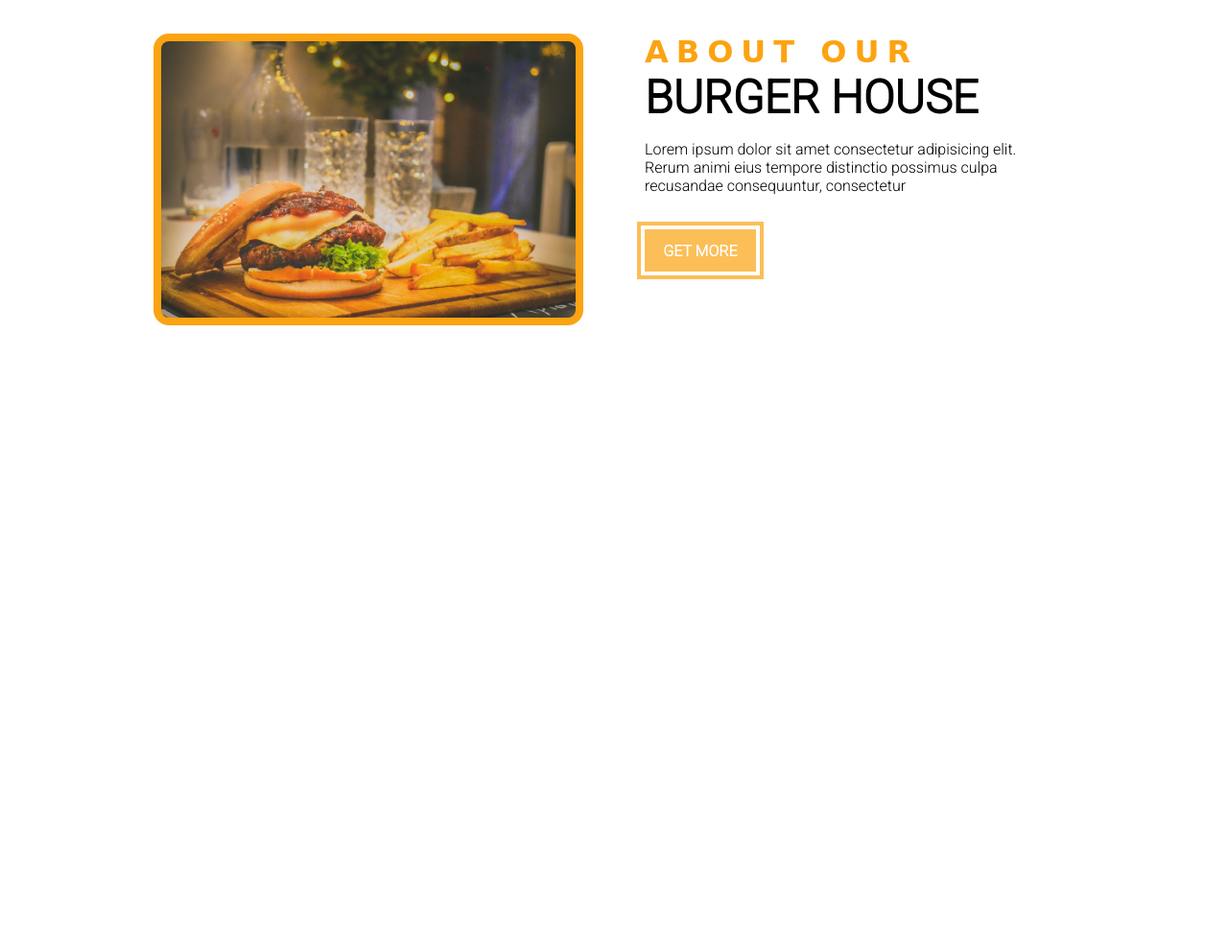
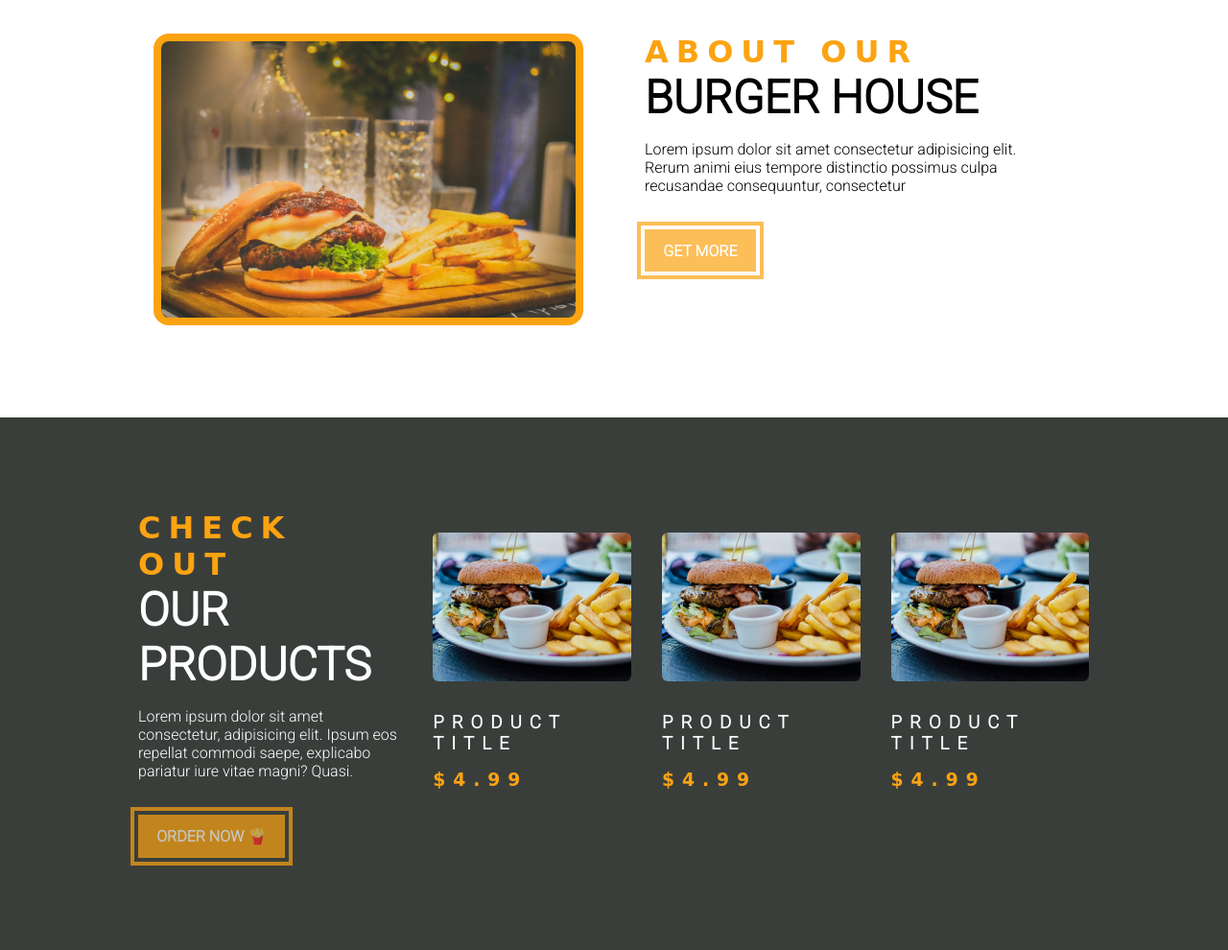
Before and after one commit to Hassanlafole/Burger-House-StartUp-Mogadishu, a plain HTML site: page index.html in a window 1280 px wide. Shown: the part 1169-2159 px from the top of the page at 96% size. Before the commit the page ends 1604 px from the top, so only its background shows below. Drawn offline with Linux system fonts and the light colour scheme; a web font is replaced by a local one.

Commit message:
added product page

```diff
--- a/index.html
+++ b/index.html
@@ -81,6 +81,50 @@
         </div>
     </section>
     <!-- end of about us page -->
+    <!-- PRODUCTS -->
+    <section class="products">
+        <div class="section-center clearfix">
+            <!-- product-info -->
+            <article class="products-info">
+                <!-- section-title -->
+                <div>
+                    <h3 class="section-subtitle">CHECK OUT</h3>
+                    <h2 class="section-title text-white">OUR PRODUCTS</h2>
+                </div>
+                <!-- end of section-title -->
+               <p class="products-text">Lorem ipsum dolor sit
+                   amet consectetur, adipisicing elit. Ipsum eos
+                   repellat commodi saepe, explicabo pariatur iure vitae magni? Quasi.</p>
+                <a href="about.html" class="main-btn">Order Now 🍟</a>
+            </article>
+            <!-- end of product-info -->
+            <!-- product-inventory -->
+            <article class="products-inventory clearfix">
+                <!-- single-products -->
+                <section class="product">
+                    <img src="images/product-1.jpg" alt="" class="product-img">
+                    <h3 class="product-title">product title</h3>
+                    <h3 class="product-price">$4.99</h3>
+                </section>
+                <!-- end single products -->
+                <!-- single-products -->
+                <section class="product">
+                    <img src="images/product-1.jpg" alt="" class="product-img">
+                    <h3 class="product-title">product title</h3>
+                    <h3 class="product-price">$4.99</h3>
+                </section>
+                <!-- end single products -->
+                <!-- single-products -->
+                <section class="product">
+                    <img src="images/product-1.jpg" alt="" class="product-img">
+                    <h3 class="product-title">product title</h3>
+                    <h3 class="product-price">$4.99</h3>
+                </section>
+                <!-- end single products -->
+            </article>
+            <!--end of product-inventory -->
+        </div>
+    </section>
 
 </body>
 </html>
--- a/style.css
+++ b/style.css
@@ -22,6 +22,9 @@ body{
 a{
     text-decoration: none;
 }
+.text-white{
+    color: var(--mainWhite);
+}
 /* end of helper classes */
 /* clearfix */
 .clearfix::before,.clearfix::after{
@@ -30,6 +33,26 @@ a{
     display: table;
 }
 /* end of clearfix */
+/* GLOBALS START */
+.section-center{
+    padding: 4rem 0;
+    width: 80vw;
+    max-width: 1170px;
+    margin: 0 auto;
+}
+.section-subtitle{
+    font-size: 2rem;
+    font-family: var(--macondoText);
+    text-transform: uppercase;
+    letter-spacing: var(--letterSpacing);
+    color: var(--secondaryColor);
+    /* margin-bottom: 15px; */
+}
+.section-title{
+    font-size: 3rem;
+    text-transform: uppercase;
+}
+/* GLOBALS END */
 header{
     background: linear-gradient(rgba(0,0,0,0.5),rgba(0,0,0,0.5)),url(images/main-bcg.jpg)
      center/cover no-repeat fixed;
@@ -176,12 +199,7 @@ header{
 }
 /* end specials */
 /* about us started */
-.section-center{
-    padding: 4rem 0;
-    width: 80vw;
-    max-width: 1170px;
-    margin: 0 auto;
-}
+
 .about-picture{
     width: 100%;
     display: block;
@@ -200,24 +218,10 @@ header{
     opacity: 0.7;
     transform: scale(1.2);
 }
-.section-subtitle{
-    font-size: 2rem;
-    font-family: var(--macondoText);
-    text-transform: uppercase;
-    letter-spacing: var(--letterSpacing);
-    color: var(--secondaryColor);
-    /* margin-bottom: 15px; */
-
-}
-.section-title{
-    font-size: 3rem;
-    text-transform: uppercase;
-}
 .about-text{
     margin: 1rem 0;
     max-width: 26rem;
 }
-/* end of about us */
 @media screen and (min-width:992px){
     .about-img, .about-info{
         float: left;
@@ -225,3 +229,68 @@ header{
         padding: 2rem;
     }
 }
+/* end of about us */
+/* products start */
+.products{
+    background-color: var(--mainDark);
+}
+.products-info, .products-inventory{
+    padding: 2rem 0;
+}
+.products-text{
+    color: var(--mainWhite);
+    max-width: 20rem;
+    margin: 1rem 0;
+}
+.product{
+    padding: 2rem 0;
+}
+.product-img{
+    width: 100%;
+    display: block;
+    border-radius: 0.4rem;
+    margin-bottom: 2rem;
+}
+.product-title{
+    color: var(--mainWhite);
+    text-transform: uppercase;
+    letter-spacing: var(--letterSpacing);
+    margin-bottom: 1rem;
+}
+.product-price{
+    color: var(--secondaryColor);
+    letter-spacing: var(--letterSpacing);
+    font-family: var(--macondoText);
+}
+
+@media screen and (min-width:768px){
+   .product{
+       float: left;
+       width: 50%;
+       padding: 2rem 1rem;
+   }
+   .products-info{
+       padding: 2rem 1rem;
+   }
+}
+
+@media screen and (min-width:992px){
+    .product{
+        width: 33.3%;
+    }
+ }
+
+ @media screen and (min-width:1200px){
+    .products-info{
+        float: left;
+        width: 30%;
+    }
+    .products-inventory{
+        float: left;
+        width: 70%;
+    }
+    .product{
+        padding: 1.5rem 1rem 0 1rem;
+    }
+ }
+/* end products */
```
